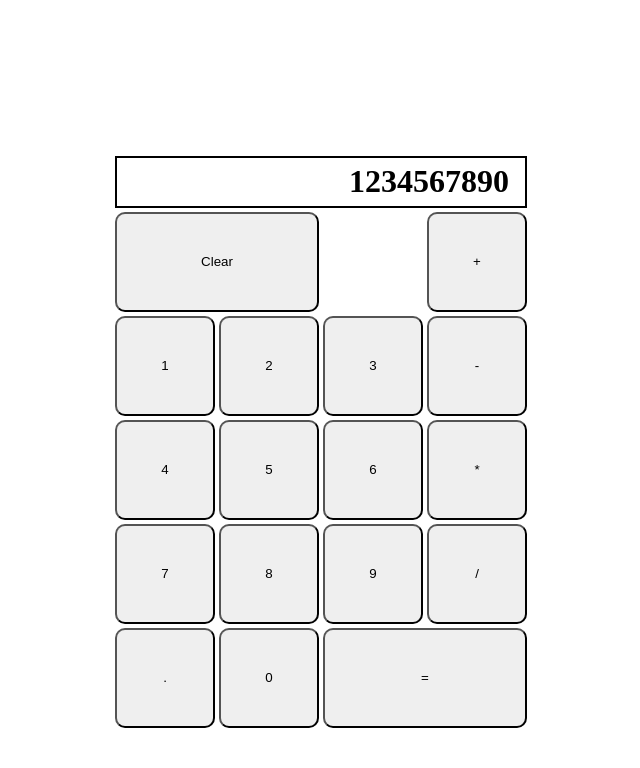
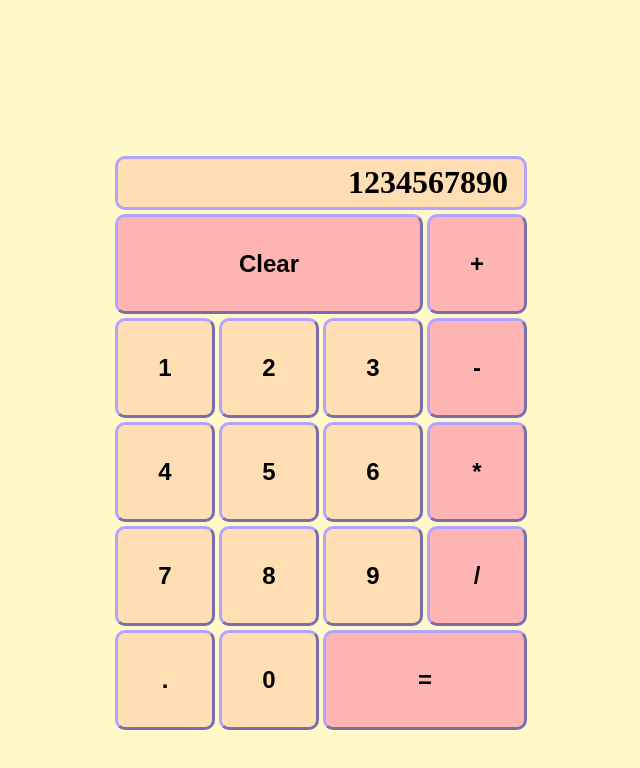
Before and after one commit to jacobmrivera/calculator, a plain HTML site: page index.html in a window 1280 px wide. Shown: the whole page, without its empty margins (319-959 px from the left). Drawn offline with Linux system fonts and the light colour scheme.

Commit message:
Add desing styling, such as font, colors, and borders

```diff
--- a/index.css
+++ b/index.css
@@ -3,6 +3,7 @@ body {
     display: flex;
     flex-direction: column;
     align-items: center;
+    background-color: #FFF9CA;
 }
 
 
@@ -13,14 +14,17 @@ body {
 #results{
     display: flex;
     border-style: solid;
-    border-color: black;
-    border-width: 2px;
+    border-color: #B2A4FF;
+    border-width: 3px;
     margin-bottom: 4px;
+    border-radius: 10px;
     height: 1.5em;
-
     align-items: center;
     justify-content: right;
     padding-right: .5em;
+    background-color: #FFDEB4;
+
+
 
 }
 
@@ -32,11 +36,19 @@ button {
     width: 100px;
     height: 100px;
     border-radius: 10px;
-    border-width: 2px;
+    border-width: 3px;
+    border-color: #B2A4FF;
+    font-weight: 800;
+    font-size:x-large;
+    background-color: #FFDEB4;
+}
+
+.operator {
+    background-color: #FFB4B4;
 }
 
 #clear {
-    width: 204px;
+    width: 308px;
 }
 
 #equal {
--- a/index.html
+++ b/index.html
@@ -13,34 +13,34 @@
         <h1 id="results">1234567890</h1>
         <div id="buttons">
             <div class="row" style="display: flex; justify-content: space-between;">
-                <button id="clear" onclick="cleanUp()">Clear</button>
-                <button id="add" onclick="storeOperation(add)">+</button>
+                <button id="clear" class="operator" onclick="cleanUp()">Clear</button>
+                <button id="add" class="operator" onclick="storeOperation(add)">+</button>
             </div>
             <div class="row">
                 <button id="1" onclick="pressNum('1')">1</button>
                 <button id="2" onclick="pressNum('2')">2</button>
                 <button id="3" onclick="pressNum('3')">3</button>
-                <button id="subtract" onclick="storeOperation(subtract)">-</button>
+                <button id="subtract" class="operator" onclick="storeOperation(subtract)">-</button>
 
             </div>
             <div class="row">
                 <button id="4" onclick="pressNum('4')">4</button>
                 <button id="5" onclick="pressNum('5')">5</button>
                 <button id="6" onclick="pressNum('6')">6</button>
-                <button id="multiply" onclick="storeOperation(multiply)">*</button>
+                <button id="multiply" class="operator" onclick="storeOperation(multiply)">*</button>
 
             </div>
             <div class="row">
                 <button id="7" onclick="pressNum('7')">7</button>
                 <button id="8" onclick="pressNum('8')">8</button>
                 <button id="9" onclick="pressNum('9')">9</button>
-                <button id="divide" onclick="storeOperation(divide)">/</button>
+                <button id="divide" class="operator" onclick="storeOperation(divide)">/</button>
 
             </div>
             <div class="row">
                 <button id="dot" onclick="pressNum('.')">.</button>
                 <button id="0" onclick="pressNum('0')">0</button>
-                <button id="equal" onclick="equals()">=</button>
+                <button id="equal" class="operator" onclick="equals()">=</button>
             </div>
         </div>
     </div>
```
